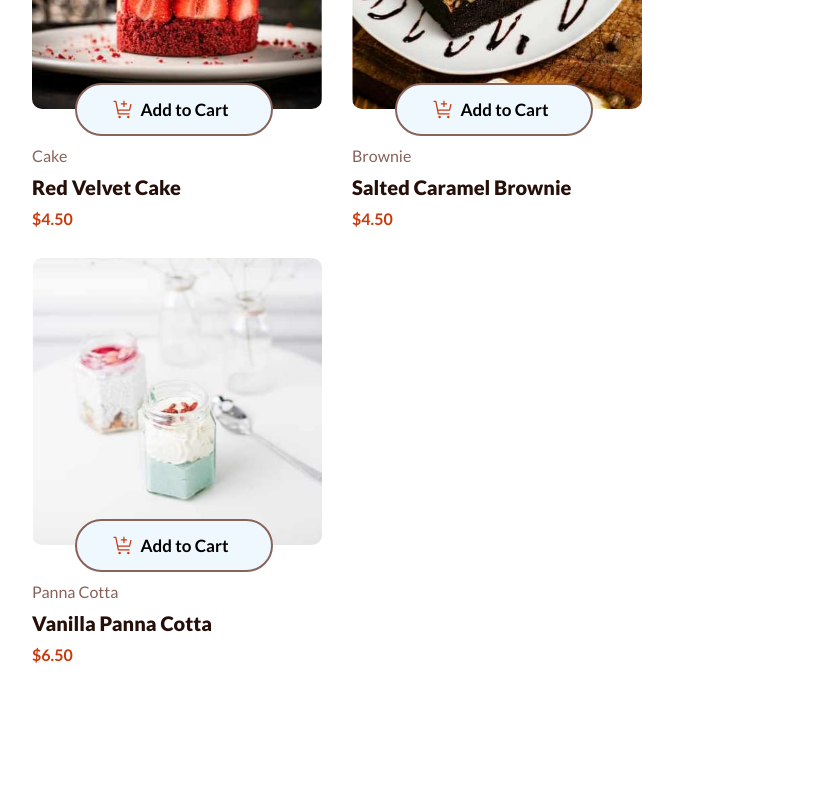
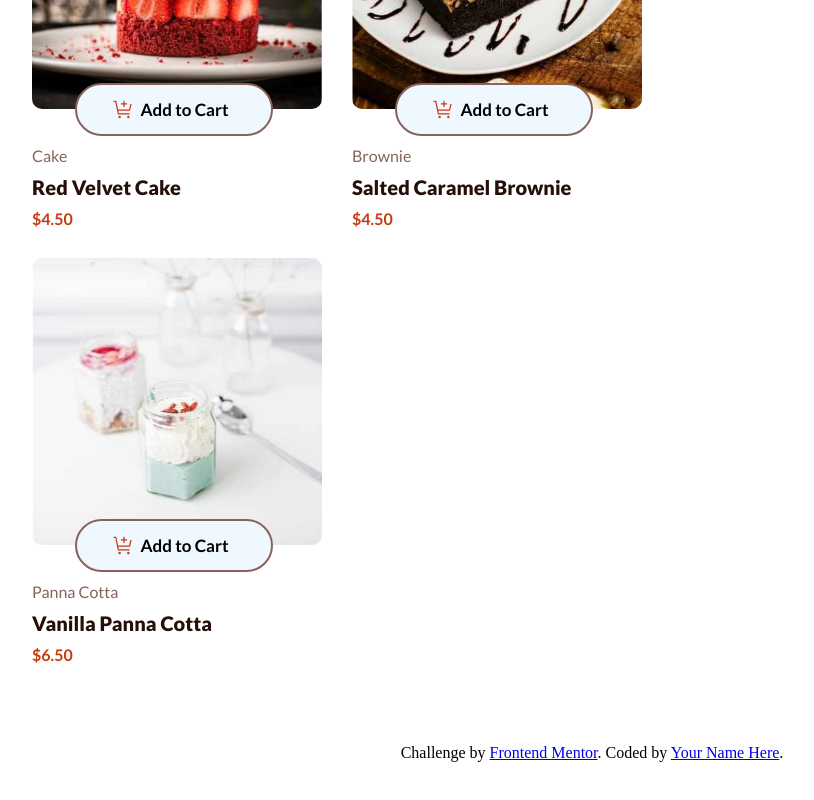
Before and after one commit to AnitaAlexieva/Product-List, a React (Vite) app in the folder client/: page / in a window 1280 px wide. Shown: the part 1612-2412 px from the top of the page, without its empty margins (48-862 px from the left). Before the commit the page ends 2316 px from the top, so only its background shows below. Built offline with nearby package versions, Linux system fonts and the light colour scheme; a web font is replaced by a local one.

Commit message:
Add attribution component

```diff
--- /dev/null
+++ b/client/src/components/Attribution.jsx
@@ -0,0 +1,9 @@
+export default function Attribution() {
+    return (
+
+        <div class="attribution">
+            Challenge by <a href="https://www.frontendmentor.io?ref=challenge">Frontend Mentor</a>.
+            Coded by <a href="#">Your Name Here</a>.
+        </div>
+    )
+}
--- a/client/src/components/DessertsPage.jsx
+++ b/client/src/components/DessertsPage.jsx
@@ -1,6 +1,7 @@
 import { useEffect, useState } from "react";
 import DessertItem from "./DessertItem";
 import requester from "../utils/requester";
+import Attribution from "./Attribution";
 
 export default function DessertsPage() {
   const [showDialog, setShowDialog] = useState(false);
@@ -113,6 +114,7 @@
 
         </div>
       </div>
+      <Attribution/>
     </div>
   );
 }
--- a/client/src/index.css
+++ b/client/src/index.css
@@ -304,6 +304,10 @@
     color:  hsl(12, 20%, 44%);
     margin-top: 10px;
 }
+.attribution{
+    text-align: center;
+    margin-top: 80px;
+}
 
 @media (max-width: 375px) {
   .app-content {
```
